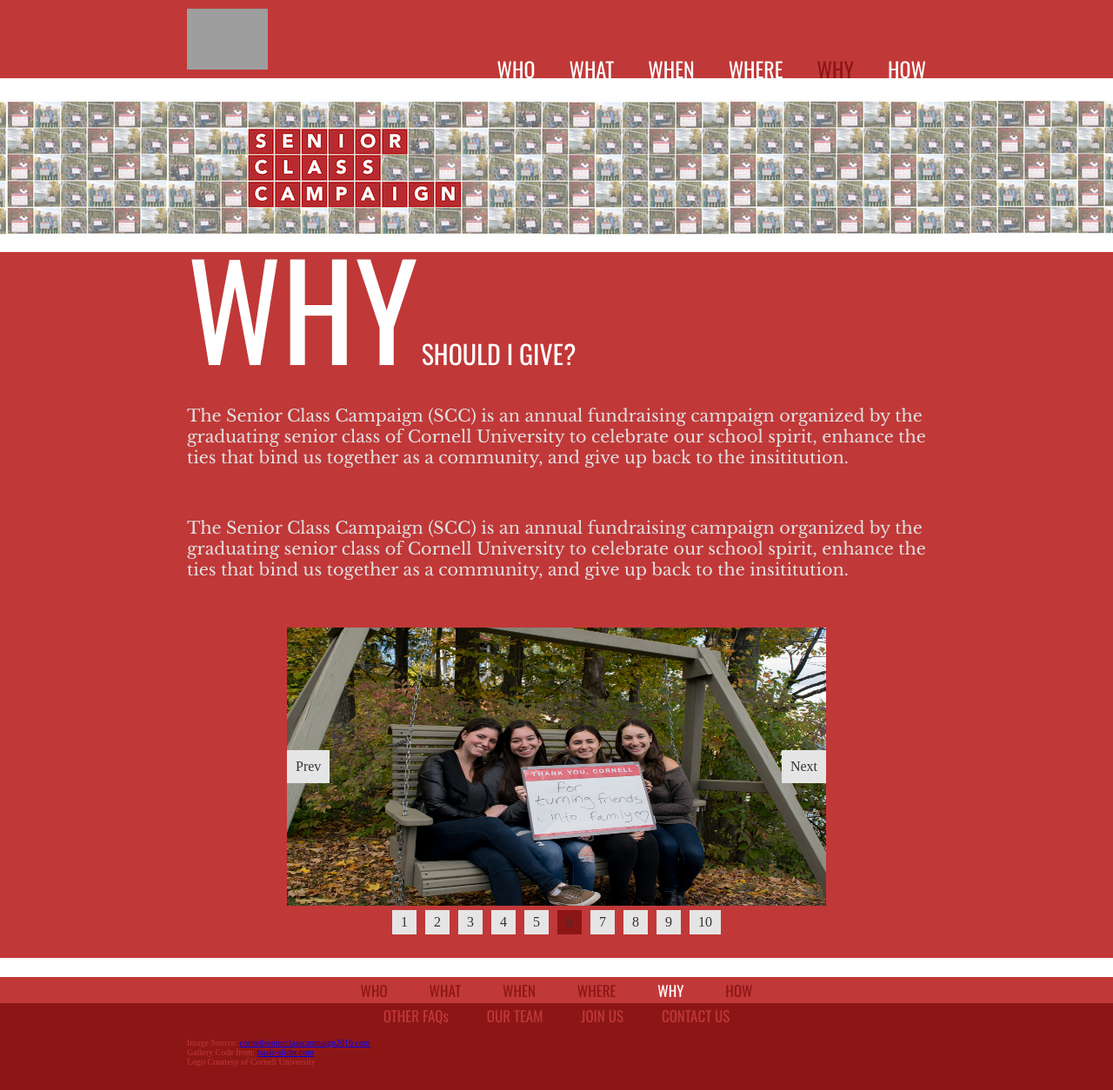
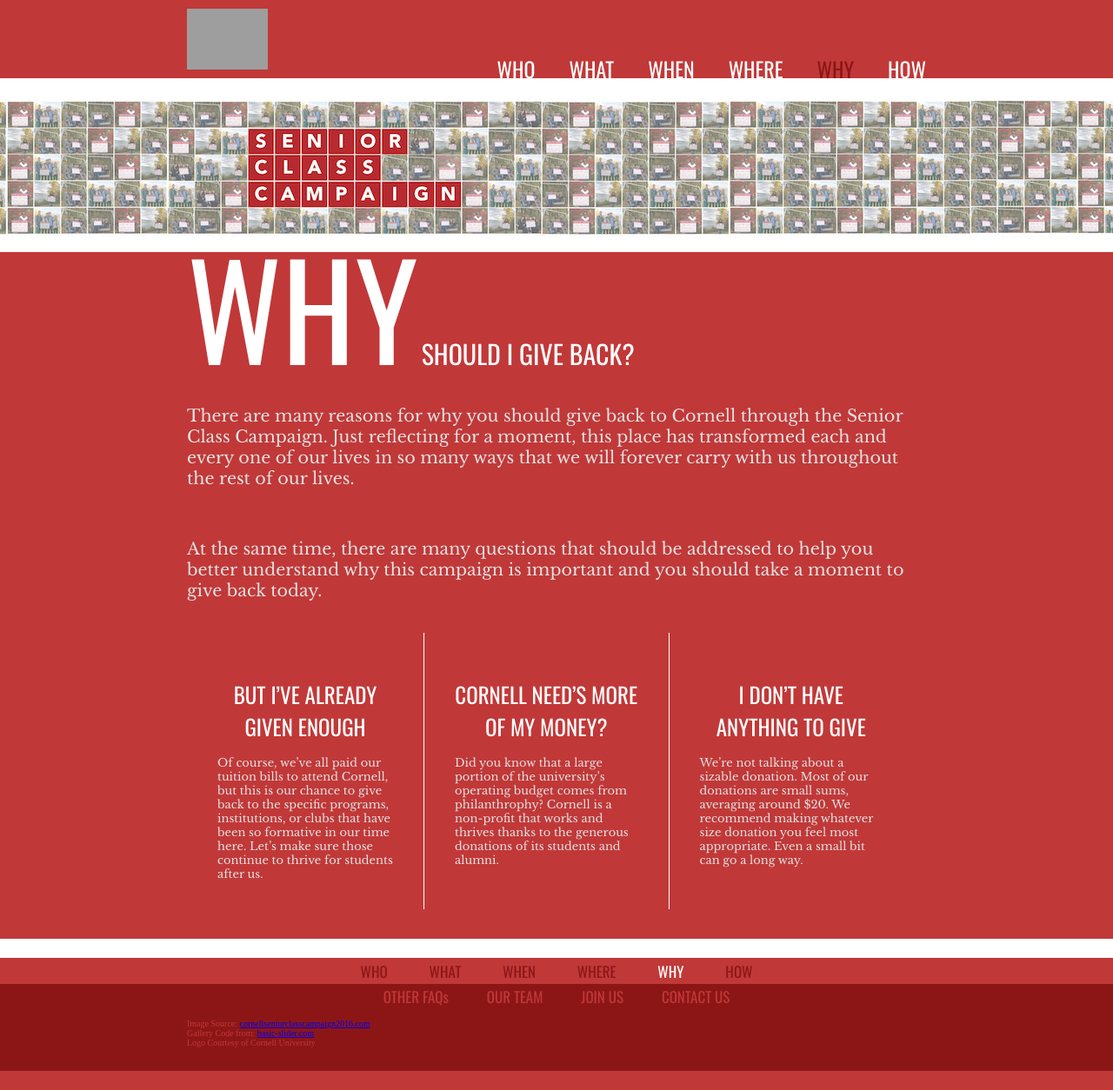
Before and after one commit to zachpraiss22/info1300, a PHP site: page /why.html in a window 1280 px wide. Shown: the whole page at 87% size. After the commit the page ends 1232 px from the top, so only its background shows below. Run offline with PHP 8.4, Linux system fonts and the light colour scheme; some libraries are stand-ins or nearby versions; grey boxes are pictures that could not be loaded.

Commit message:
Content for questions (Zach)

```diff
--- a/css/style.css
+++ b/css/style.css
@@ -304,20 +304,33 @@ ol.bjqs-markers li a:hover{
 /*----------------CODING FOR THE WHERE PAGE--------------------*/
 /*-----------------------BY DAMI OJO--------------------------*/
 
-#whereinfo {
-    column-count: 2;
-    column-rule: dotted #fff;
-    column-gap: 50px;
+.column {
+    width: 33%;
+    float:left;
+    border-left: solid white 1px;
 }
 
-#whereinfo h1 {
-    text-align: center;
-    font-family: cursive, serif;
-    font-size: 36px;
-    color: #fff;
+.columntext {
+    padding: 35px;
 }
 
-#whereinfo p {
-    font-size: 1em;
+.column1 {
+    width: 32%;
+    float:left;
+}
+
+.column h1, .column1 h1 {
+    text-align: center;
+    font-family: Oswald, Helvetica, sans-serif;
+    font-weight: 400;
+    font-size: 25px;
+    color: #FFFFFF;
+}
+
+.column p, .column1 p {
+    color: #E0E0E0;
     font-family: 'Libre Baskerville', Garamond, serif;
+    font-weight: 400;
+    font-size: 13px;
+    line-height: 16px;
 }
--- a/how.html
+++ b/how.html
@@ -36,9 +36,7 @@
                 <h1>HOW</h1>
                 <h3>CAN I GIVE?</h3>
                 <br><br>
-                <p>The Senior Class Campaign (SCC) is an annual fundraising campaign organized by the graduating senior class of Cornell University to celebrate our school spirit, enhance the ties that bind us together as a community, and give up back to the insititution.</p>
-                <br>
-                <p>The Senior Class Campaign (SCC) is an annual fundraising campaign organized by the graduating senior class of Cornell University to celebrate our school spirit, enhance the ties that bind us together as a community, and give up back to the insititution.</p>
+                <p>Giving back through the Senior Class Campaign (SCC) is simple and pain-free. You can choose to donate either through your bursar account or by credit card.</p>
                 <br><br>
             </div>
             <div id="banner-slide">
--- a/when.html
+++ b/when.html
@@ -34,7 +34,7 @@
         <div id="container">
             <div class="content">
                 <h1>WHEN</h1>
-                <h3>CAN I DONATE?</h3>
+                <h3>CAN I GIVE BACK?</h3>
                 <br><br>
                 <p>There&#8217;s no better time than right now to give back to the university through the Senior Class Campaign. It only takes a few minutes and you can choose where you want to donate within the university.</p>
                 <br>
--- a/why.html
+++ b/why.html
@@ -34,39 +34,32 @@
         <div id="container">
             <div class="content">
                 <h1>WHY</h1>
-                <h3>SHOULD I GIVE?</h3>
+                <h3>SHOULD I GIVE BACK?</h3>
                 <br><br>
-                <p>The Senior Class Campaign (SCC) is an annual fundraising campaign organized by the graduating senior class of Cornell University to celebrate our school spirit, enhance the ties that bind us together as a community, and give up back to the insititution.</p>
+                <p>There are many reasons for why you should give back to Cornell through the Senior Class Campaign. Just reflecting for a moment, this place has transformed each and every one of our lives in so many ways that we will forever carry with us throughout the rest of our lives.</p>
                 <br>
-                <p>The Senior Class Campaign (SCC) is an annual fundraising campaign organized by the graduating senior class of Cornell University to celebrate our school spirit, enhance the ties that bind us together as a community, and give up back to the insititution.</p>
-                <br><br>
+                <p>At the same time, there are many questions that should be addressed to help you better understand why this campaign is important and you should take a moment to give back today.</p>
             </div>
-            <div id="banner-slide">
-                <ul class="bjqs">
-                    <li><img src="img/gallery1.jpg" alt="Cornell Clock Tower" ></li>
-                    <li><img src="img/gallery2.jpg" alt="Cornell Class of 2016 Sign" ></li>
-                    <li><img src="img/gallery3.jpg" alt="Cornell Class of 2016 Students"></li>
-                    <li><img src="img/gallery4.jpg" alt="Cornell Class of 2016 Students" ></li>
-                    <li><img src="img/gallery5.jpg" alt="Cornell Class of 2016 Students" ></li>
-                    <li><img src="img/gallery6.jpg" alt="Cornell Class of 2016 Students" ></li>
-                    <li><img src="img/gallery7.jpg" alt="Cornell Class of 2016 Students" ></li>
-                    <li><img src="img/gallery8.jpg" alt="Cornell Class of 2016 Students" ></li>
-                    <li><img src="img/gallery9.jpg" alt="Cornell Class of 2016 Students" ></li>
-                    <li><img src="img/gallery10.jpg" alt="Cornell Class of 2016 Students" ></li>
-                </ul>
-            </div> <!--banner-slide-->
-            <script type="text/javascript">
-                jQuery(document).ready(function($) {
-
-                    $('#banner-slide').bjqs({
-                        animtype: 'slide',
-                        height: 320,
-                        width: 620,
-                        responsive: true,
-                        randomstart: true
-                    });
-                });
-            </script>
+            <br>
+            <div class="column1">
+                <div class="columntext">
+                    <h1>BUT I&#8217;VE ALREADY GIVEN ENOUGH</h1>
+                    <p>Of course, we&#8217;ve all paid our tuition bills to attend Cornell, but this is our chance to give back to the specific programs, institutions, or clubs that have been so formative in our time here. Let&#8217;s make sure those continue to thrive for students after us.</p>
+                </div>
+            </div>
+            <div class="column">
+                <div class="columntext">
+                    <h1>CORNELL NEED&#8217;S MORE OF MY MONEY?</h1>
+                    <p>Did you know that a large portion of the university&#8217;s operating budget comes from philanthrophy? Cornell is a non-profit that works and thrives thanks to the generous donations of its students and alumni.</p>
+                </div>
+            </div>
+            <div class="column">
+                <div class="columntext">
+                    <h1>I DON&#8217;T HAVE ANYTHING TO GIVE</h1>
+                    <p>We&#8217;re not talking about a sizable donation. Most of our donations are small sums, averaging around $20. We recommend making whatever size donation you feel most appropriate. Even a small bit can go a long way.</p>
+                </div>
+            </div>
+            <br style="clear:both"><br>
         </div>
 
         <div id="footer">
```
Also changed, not shown: where.html (+22 -9 lines).
